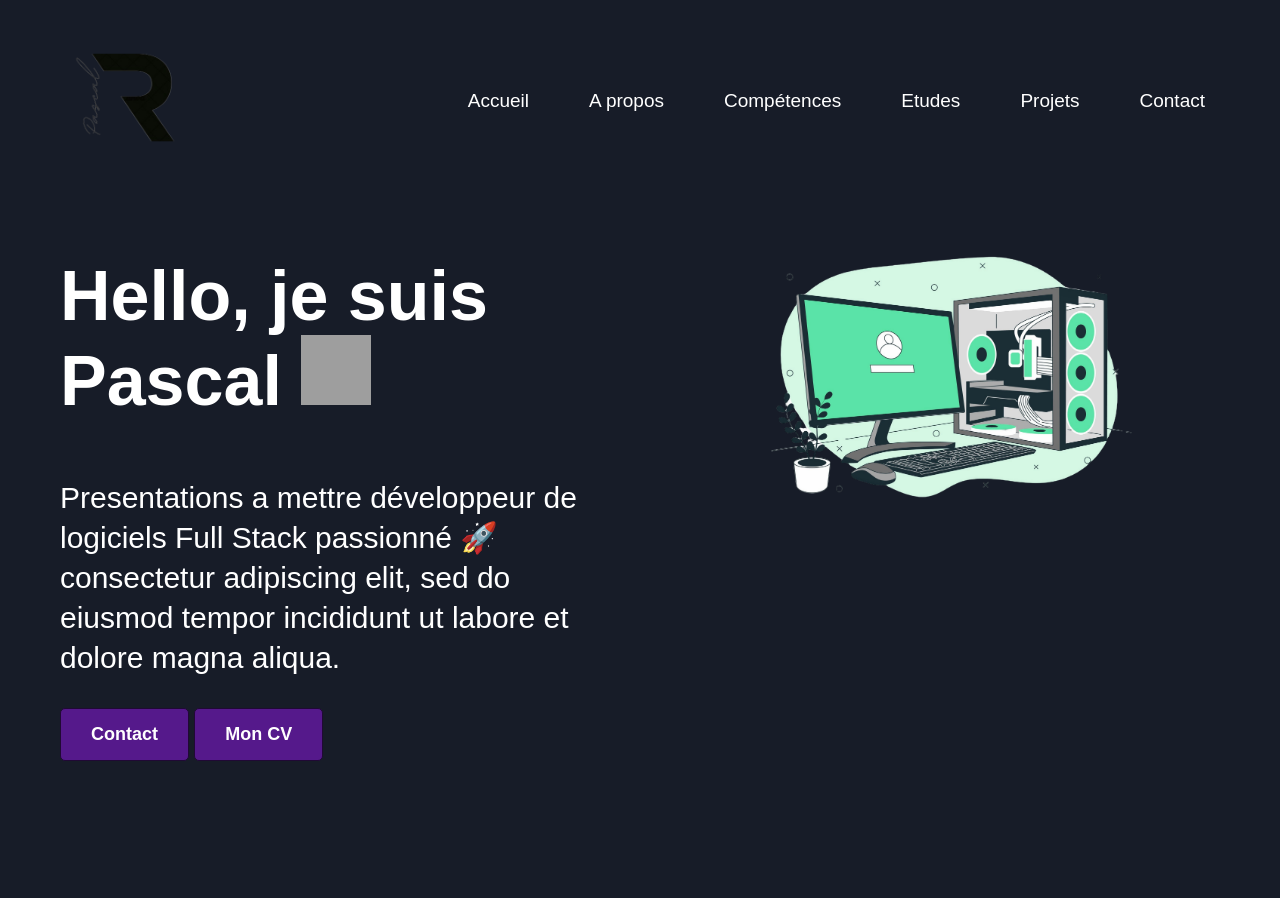
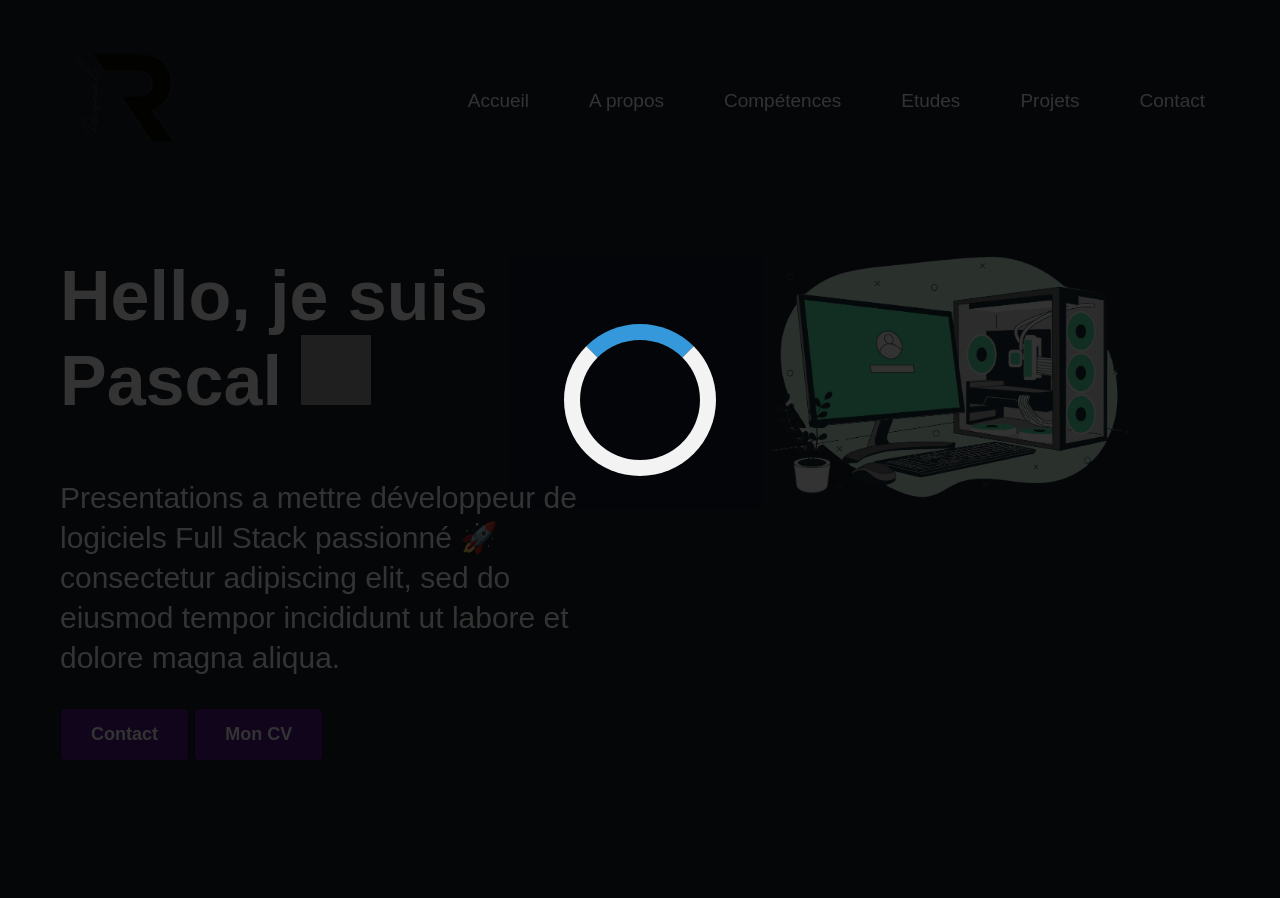
Before and after one commit to Alyaesub/portfolio-1, a PHP site: page / in a window 1280 px wide. Shown: the top 898 px of the page. After the commit the page ends 760 px from the top, so only its background shows below. Run offline with PHP 8.4, Linux system fonts and the light colour scheme; grey boxes are pictures that could not be loaded.

Commit message:
add mixins and loader

```diff
--- a/index.html
+++ b/index.html
@@ -110,6 +110,13 @@
     <footer>
         footer
     </footer>
+    <div id="loader">
+        <div class="loader">
+            <di class="loader-inner">
+
+            </di>
+        </div>
+    </div>
 
 
 </body>
--- a/styles/css/main.css
+++ b/styles/css/main.css
@@ -39,6 +39,9 @@ picture.emoji-gif img {
   display: flex;
   justify-content: space-between;
   align-items: center;
+  /*display: flex;
+  justify-content: space-between;
+  align-items: center;*/
 }
 @media screen and (min-width: 768px) {
   .header-website .navbar {
@@ -215,6 +218,27 @@ body {
   }
 }
 
+#loader {
+  position: fixed;
+  top: 0;
+  left: 0;
+  width: 100%;
+  height: 100%;
+  background: rgba(0, 0, 0, 0.8);
+  display: flex;
+  justify-content: center;
+  align-items: center;
+  z-index: 1000;
+}
+#loader .loader {
+  width: 120px;
+  height: 120px;
+  border: 16px solid #f3f3f3;
+  border-top: 16px solid #3498db;
+  border-radius: 50%;
+  animation: spin 2s linear infinite;
+}
+
 .btn {
   padding: 10px 15px;
   font-weight: bold;
--- /dev/null
+++ b/styles/sass/Mixins/_mixins.scss
@@ -0,0 +1,5 @@
+@mixin justify-between {
+    display: flex;
+    justify-content: space-between;
+    align-items: center;
+}
--- a/styles/sass/_components.scss
+++ b/styles/sass/_components.scss
@@ -95,3 +95,24 @@
         }
     }
 }
+
+#loader {
+    position: fixed;
+    top: 0;
+    left: 0;
+    width: 100%;
+    height: 100%;
+    background: rgba(0, 0, 0, 0.8);
+    display: flex;
+    justify-content: center;
+    align-items: center;
+    z-index: 1000;
+    .loader {
+        width: 120px;
+        height: 120px;
+        border: 16px solid #f3f3f3;
+        border-top: 16px solid #3498db;
+        border-radius: 50%;
+        animation: spin 2s linear infinite;
+    }
+}
--- a/styles/sass/_layout.scss
+++ b/styles/sass/_layout.scss
@@ -1,4 +1,5 @@
 @import "variables";
+@import "Mixins/mixins";
 
 main {
     @media screen and (min-width: 768px) {
@@ -33,9 +34,10 @@ picture.emoji-gif {
         height: 200px;
     }
     .navbar {
-        display: flex;
+        @include justify-between;
+        /*display: flex;
         justify-content: space-between;
-        align-items: center;
+        align-items: center;*/
 
         @media screen and (min-width: 768px){
             height: 200px;
--- a/styles/sass/main.scss
+++ b/styles/sass/main.scss
@@ -1,7 +1,8 @@
 @import 'typography';
 @import 'layout';
 @import 'variables';
+@import "Mixins/mixins";
 @import "base";
 @import "components";
 @import "button";
-@import "animations"
+@import "animations";
```
Also changed, not shown: 1 other file.
